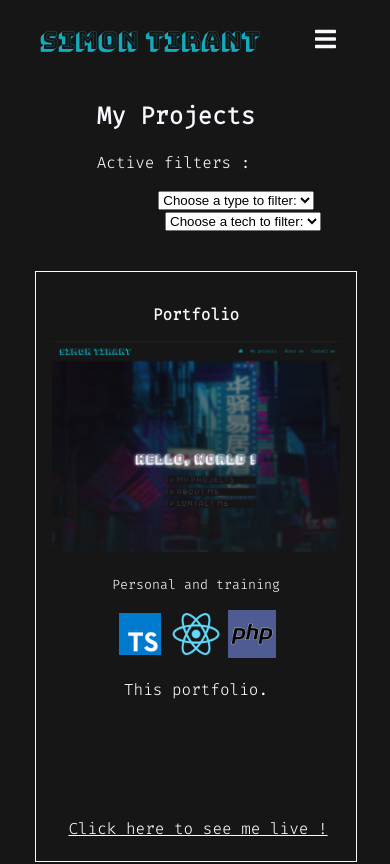
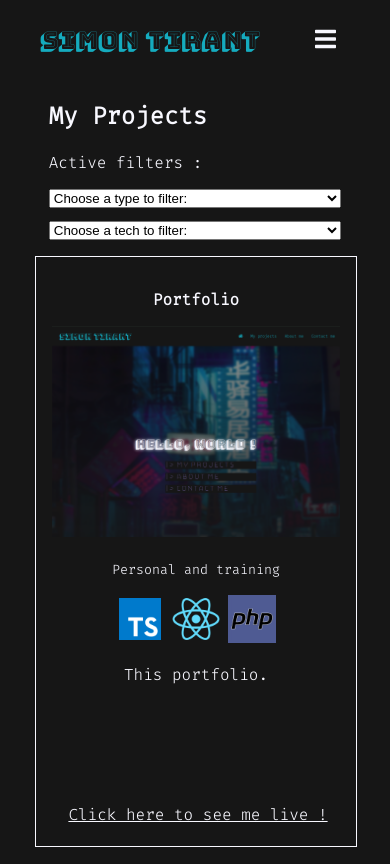
Before and after one commit to Sancxo/portfolio, a React (Create React App) app: page /projects in a window 390 px wide. Shown: the top 864 px of the page. Built offline with nearby package versions, Linux system fonts and the light colour scheme; a web font is replaced by a local one.

Commit message:
better displaying of the projects page on mobiles

```diff
--- a/src/Pages/Projects.tsx
+++ b/src/Pages/Projects.tsx
@@ -1,4 +1,4 @@
-import { useState } from "react";
+import { useEffect, useState } from "react";
 import styled from "styled-components";
 import { projectList, projectType, techList } from "../Assets/Helpers/projectData";
 import { colours, mediaQueries, sizes } from "../Assets/Style/style";
@@ -16,12 +16,24 @@ const FilterContainer = styled.div`
     width: 100%;
     background: ${colours.black};
     z-index: 1;
-    padding: 3em;
     padding-top: 0;
-    height: 15vh;
+    @media ${mediaQueries.mobile} { padding: 0; }
+`
+const InputContainer = styled.div`
+    text-align: center;
+    @media ${mediaQueries.mobile} {
+        display: flex;
+        flex-direction column;
+    }
+`
+const FirstSelect = styled.select`
+    margin-right: 1em;
+    @media ${mediaQueries.mobile} {
+        margin-right: 0;
+        margin-bottom: 1em;
+    }
 `
 const CardsList = styled.ul`
-    margin-top: calc(15vh + 3em);
     list-style: none;
     padding: 0;
     display: flex;
@@ -42,6 +54,11 @@ const FilterTag = styled.span`
 function Projects() {
     const [typeFilter, setTypeFilter] = useState("");
     const [techFilter, setTechFilter] = useState("");
+    const [filterSize, setFilterSize] = useState(document.getElementById("filter-container")?.offsetHeight);
+
+    useEffect(() => {
+        setFilterSize(document.getElementById("filter-container")?.offsetHeight);
+    }, [])
 
     const removeTag = (filterTag: string) => {
         if (Object.values(techList).includes(filterTag)) setTechFilter("")
@@ -60,13 +77,13 @@ function Projects() {
 
                     <p>Active filters : {typeFilter !== "" ? filterTags(typeFilter) : null} {techFilter !== "" ? filterTags(techFilter) : null}</p>
 
-                    <div style={{textAlign: "center"}}>
-                        <select style={{marginRight: "1em"}} name="type-filter" id="type-filter" onChange={e => setTypeFilter(e.target.value)} value={typeFilter} >
+                    <InputContainer>
+                        <FirstSelect name="type-filter" id="type-filter" onChange={e => setTypeFilter(e.target.value)} value={typeFilter} >
                                 <option value="">Choose a type to filter: </option>
                             {Object.keys(projectType).map((type: string) => (
                                 <option value={type} key={type}>{projectType[type]}</option>
                             ))}
-                        </select>
+                        </FirstSelect>
 
                         <select name="tech-filter" id="tech-filter" onChange={e => setTechFilter(e.target.value)} value={techFilter} >
                                 <option value="">Choose a tech to filter: </option>
@@ -74,11 +91,11 @@ function Projects() {
                                 <option value={techList[tech]} key={tech}>{tech}</option>
                             ))}
                         </select>
-                    </div>
+                    </InputContainer>
                 </div>
             </FilterContainer>
 
-            <CardsList>
+            <CardsList style={{marginTop: filterSize}}>
                 {
                     projectList.map(project => (
                         typeFilter === project.category || typeFilter === "" ?
```
